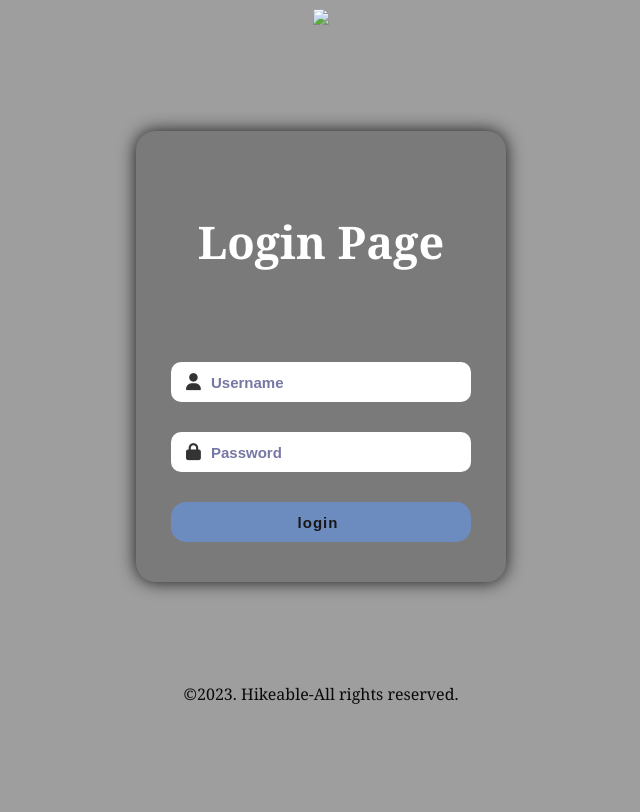
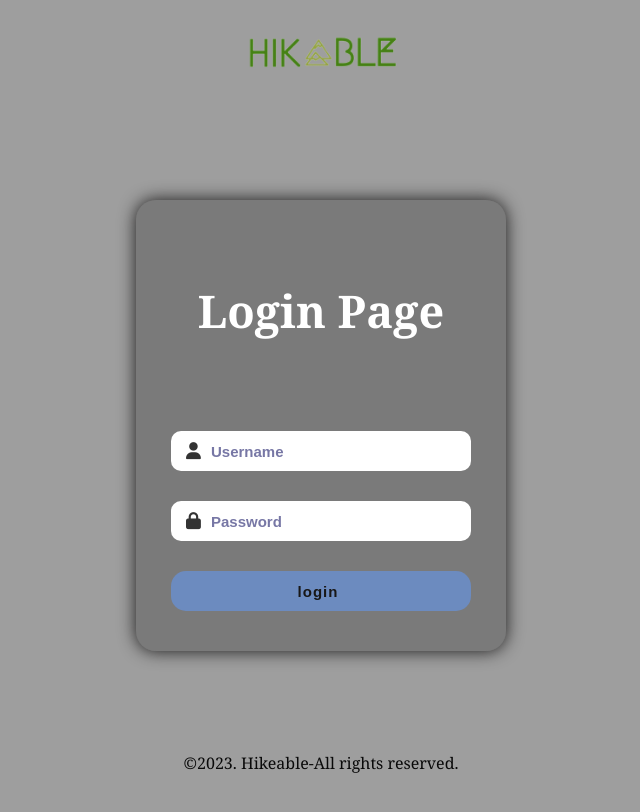
Before and after one commit to Nikhil-Nagendra/Hikeable, a plain HTML site: page login.html in a window 1280 px wide. Shown: the whole page, without its empty margins (319-959 px from the left). Drawn offline with Linux system fonts and the light colour scheme; the site is published under a folder, as on GitHub Pages, so addresses that start at the root find nothing.

```diff
--- a/login.html
+++ b/login.html
@@ -7,7 +7,7 @@
 </head>
 <body>
 	<header>
-		<a id="logo" href="index.html"><img src="/images/logo7.png" width=200px ></a>
+		<a id="logo" href="index.html"><img src="images/logo7.png" width=200px ></a>
 
 
 	</header>
```
